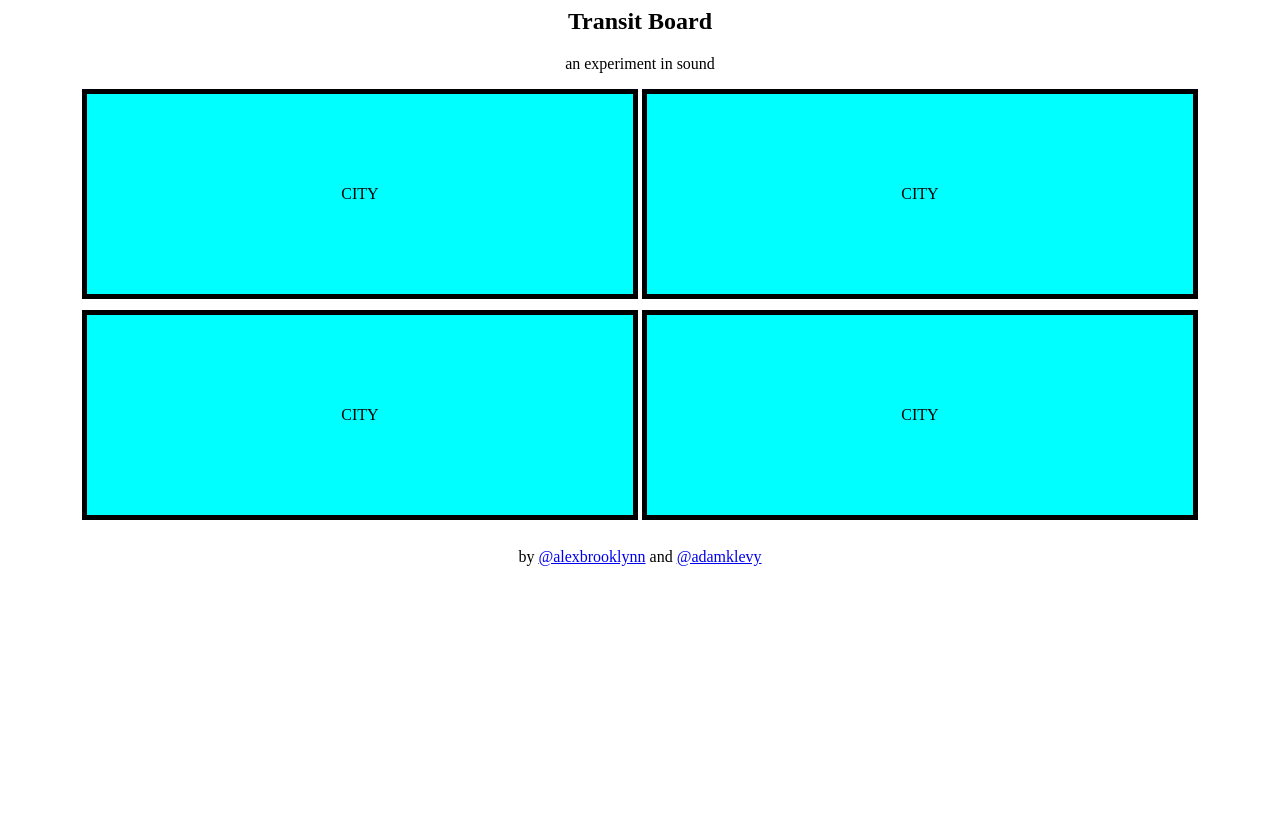
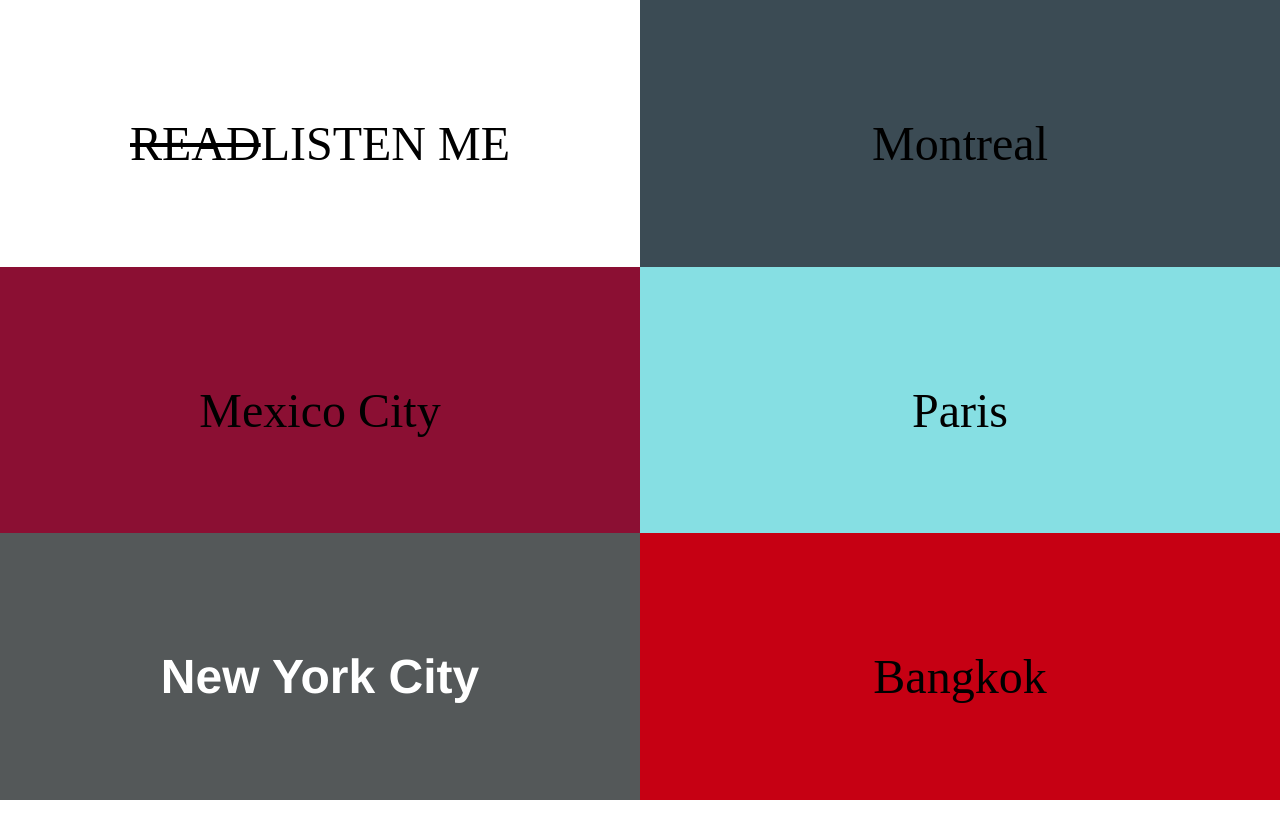
Before and after one commit to adamcleavey/transit-board, a plain HTML site: page index.html in a window 1280 px wide. Drawn offline with Linux system fonts and the light colour scheme.

Commit message:
layout and hidden progress element

```diff
--- a/app.js
+++ b/app.js
@@ -0,0 +1,26 @@
+// load audio files
+
+//const mexicocity = document.getElementById('mexicocity-audio');
+//const montreal = document.getElementById('montreal-audio');
+
+//audioplayer
+let audioPlayer = {
+	playing: false,
+	currentlyPlaying: null,
+	play: function () {
+		currentlyPlaying = true;
+		console.log("playing!");
+	},
+	pause: function () {
+		if (currentlyPlaying){
+
+		} else {
+			console.log("Nothing's playing!");
+		}
+	}
+}
+
+
+$('.board-button').click(function () {
+	audioPlayer.play();
+});
--- a/index.html
+++ b/index.html
@@ -3,28 +3,43 @@
 	<meta http-equiv="x-ua-compatible" content="ie=edge">
 	<meta name="viewport" content="width=device-width, initial-scale=1, shrink-to-fit=no">
 	<link rel="stylesheet" href="styles.css" type="text/css" media="screen" />
-	<title>Transit Board</title>
+	<title>Transit Sounds</title>
 </head>
-<body id="index" onload="">
+<body id="index">
 	<div id="container">
-		<div id="header">
-			<h2>Transit Board</h2>
-			<p>an experiment in sound</p>
-		</div>
 		<div id="soundboard">
-			<div class="board-button" id="CITY">CITY</div>
-			<div class="board-button" id="CITY">CITY</div>
-			<div class="board-button" id="CITY">CITY</div>
-			<div class="board-button" id="CITY">CITY</div>
-		</div>
-		<div id="footer">
-			<p>by <a href="http://twitter.com/alexbrooklynn">@alexbrooklynn</a> and <a href="http://twitter.com/adamklevy">@adamklevy</a> </p>
+			<div class="board-button" id="intro"><span class="deleted">READ</span>LISTEN ME
+				<div class="progress"></div>
+			</div>
+			<div class="board-button" id="montreal" style="background-color:#3B4B54">Montreal
+				<div class="progress"></div>
+			</div>
+			<div class="board-button" id="mexicocity" style="background-color: #8B0F33">Mexico City
+				<div class="progress"></div>
+			</div>
+			<div class="board-button" id="paris" style="background-color: #86DFE3">Paris
+				<div class="progress"></div>
+			</div>
+			<div class="board-button" id="newyorkcity" style="background-color:#545859; font-family: Helvetica; font-weight: bold; color: white">New York City
+				<div class="progress"></div>
+			</div>
+			<div class="board-button" id="bangkok" style="background-color: #C60013">Bangkok
+				<div class="progress"></div>
+			</div>
 		</div>
 	</div>
 </body>
 <!-- AUDIO FILES -->
-<audio src="" id=""></audio>
+<audio preload="auto" src="sounds/intro.m4a" id="intro-audio"></audio>
+<audio preload="auto" src="sounds/bangkok.m4a" id="bangkok-audio"></audio>
+<audio preload="auto" src="sounds/mexicocity.m4a" id="mexicocity-audio"></audio>
+<audio preload="auto" src="sounds/montreal.m4a" id="montreal-audio"></audio>
+<audio preload="auto" src="sounds/paris.m4a" id="paris-audio"></audio>
+<audio preload="auto" src="sounds/nyc.m4a" id="nyc-audio"></audio>
 <!-- DEV SCRIPTS -->
 <script type="text/javascript" src="scripts/jquery-3.4.1.js"></script>
-<script type="text/javascript" language="Javascript" src="app.js">
-</script>
+<script type="text/javascript" language="Javascript" src="app.js"></script>
+<!-- PROD SCRIPTS
+<script type="text/javascript" src="scripts/jquery-3.4.1.min.js"></script>
+<script type="text/javascript" language="Javascript" src="app.min.js"></script>
+ -->
--- a/styles.css
+++ b/styles.css
@@ -1,6 +1,12 @@
+body {
+	width: 100%;
+	height: 100%;
+	margin: 0;
+	padding: 0;
+}
 #container {
-    width: 90%;
-    margin: 0 auto;
+    width: 100%;
+	height: 100%;
     text-align: center;
 }
 
@@ -9,17 +15,28 @@
 }
 
 .board-button {
-    height: 200px;
-    width: 48%;
-    background-color: aqua;
-    border: 5px solid black;
-    display: inline-block;
-    margin-bottom: 1%;
+    height: 33.333333%;
+    width: 50%;
+    display: block;
     text-align: center;
     vertical-align: middle;
-    line-height: 200px;
+	line-height: 287px;
+	margin: 0;
+    float: left;
+    position: relative;
+    font-size: 48px;
 }
 
-.board-button.active {
-    background-color: blue;
+.board-button .progress {
+    position: absolute;
+    top: 0;
+    left: 0;
+    height: 100%;
+    width: 0px;
+    background-color: grey;
+    opacity: 0.5;
 }
+
+.deleted {
+    text-decoration: line-through;
+}
```
Also changed, not shown: 3 other files.
